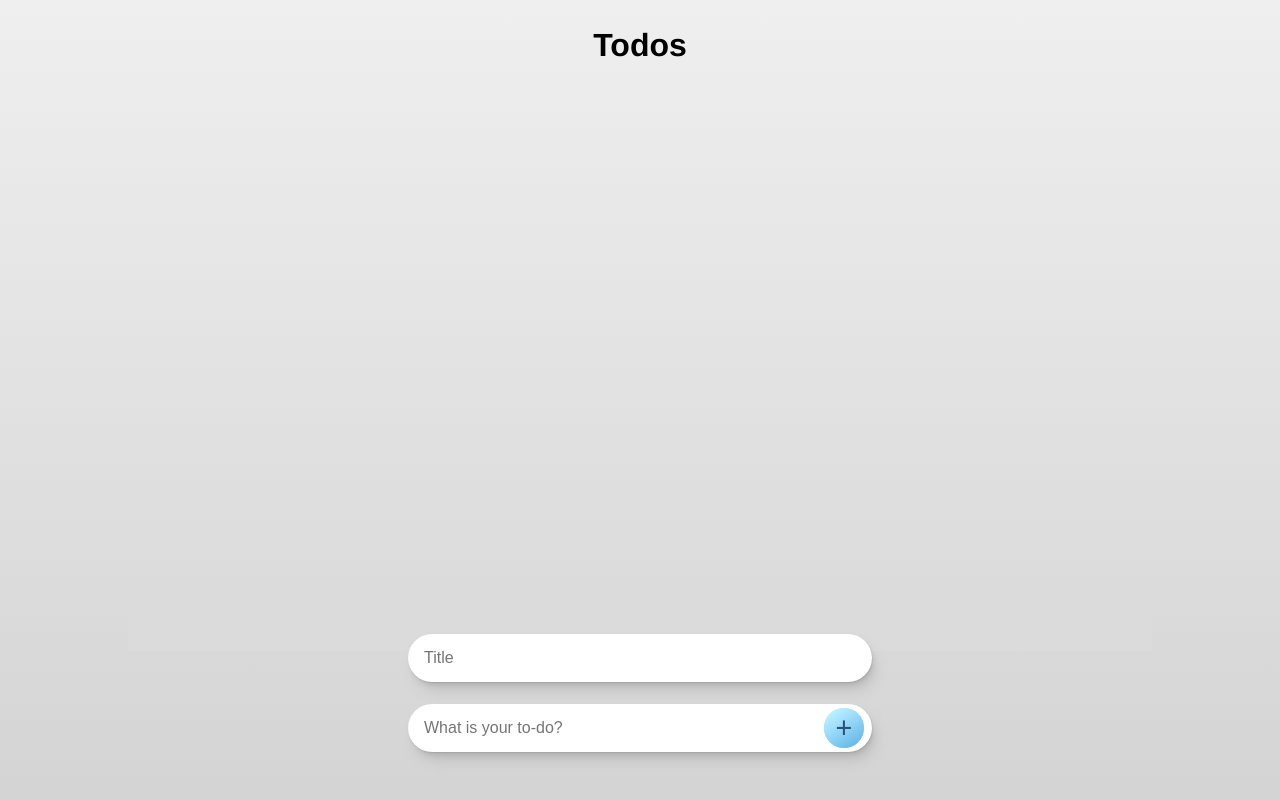
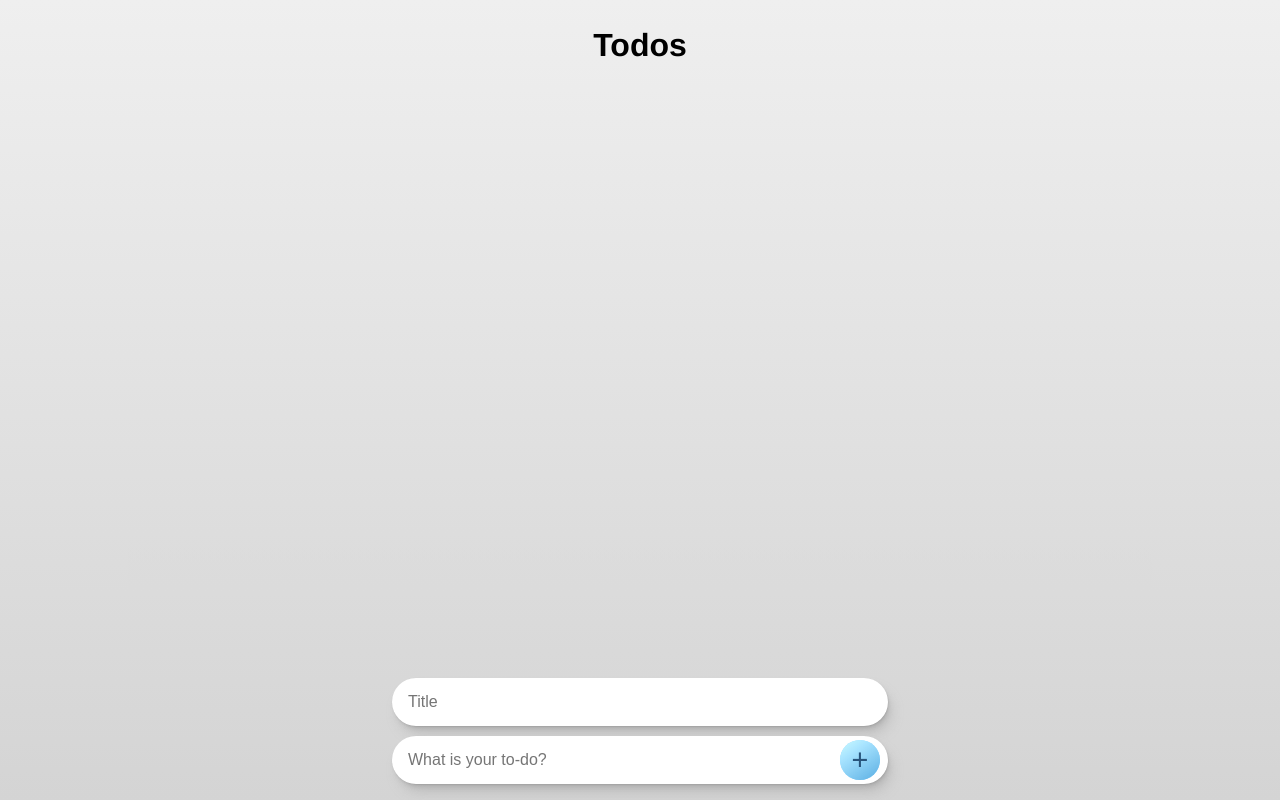
Before and after one commit to jsb1138/loopline-todo-app, a Next.js app: page / in a window 1280 px wide. Shown: the top 800 px of the page. Built offline with nearby package versions, Linux system fonts and the light colour scheme.

Commit message:
clean up

```diff
--- a/components/ToDoInput.tsx
+++ /dev/null
@@ -1,12 +0,0 @@
-import React from "react";
-import NewToDo from "./NewToDo";
-
-export default function ToDoInput() {
-  return (
-    <div className="input-container cfs">
-      <div className="todo-input">
-        <NewToDo />
-      </div>
-    </div>
-  );
-}
--- a/pages/index.tsx
+++ b/pages/index.tsx
@@ -1,6 +1,6 @@
 import { useDispatch } from "react-redux";
 import TodoList from "@/components/TodoList";
-import TodoInput from "@/components/TodoInput";
+import NewTodo from "@/components/NewTodo";
 import BatchDeleteButton from "@/components/BatchDeleteButton";
 import { deselectTodos } from "@/features/todos/todoSlice";
 
@@ -12,10 +12,10 @@ function App() {
   }
   return (
     <>
-      <main>
-        <h1 style={{ textAlign: "center" }}>Todos</h1>
+      <main className="cfc">
+        <h1>Todos</h1>
         <TodoList />
-        <TodoInput />
+        <NewTodo />
         <BatchDeleteButton />
         <div className="bg-click-area" onClick={deselectHandler}></div>
       </main>
--- a/styles/globals.css
+++ b/styles/globals.css
@@ -201,7 +201,10 @@ main {
 }
 
 #todo-form {
-  /* background-color: #7442c8; */
+  margin: 0 auto;
+  width: 60%;
+  min-width: 10rem;
+  max-width: 32rem;
   height:9.4rem;
   padding: 1rem 0.5rem;
   display: flex;
```
